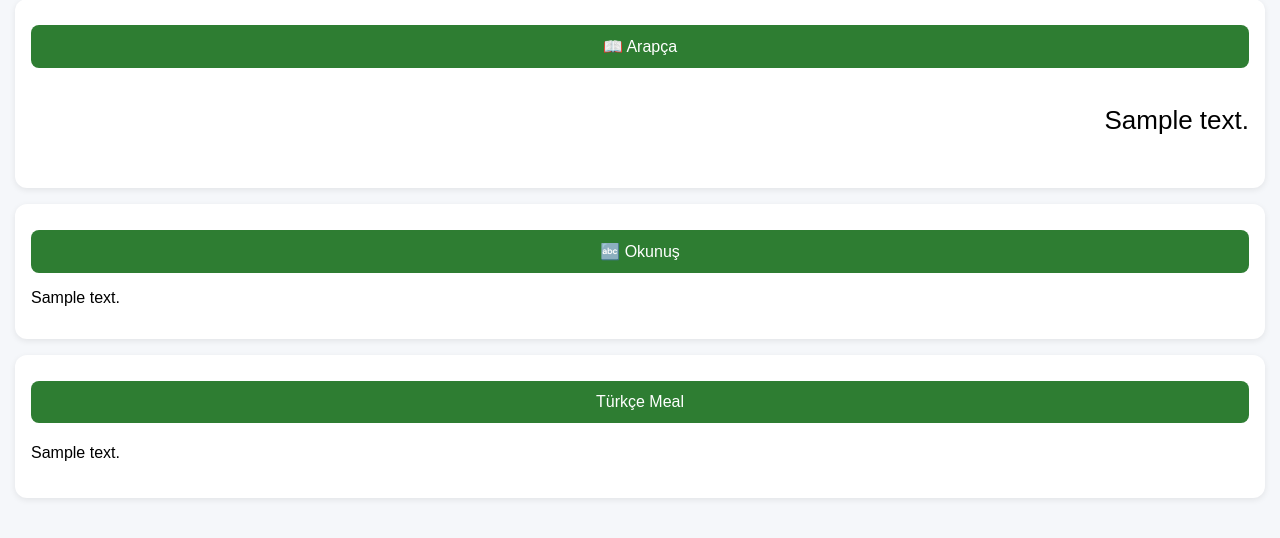
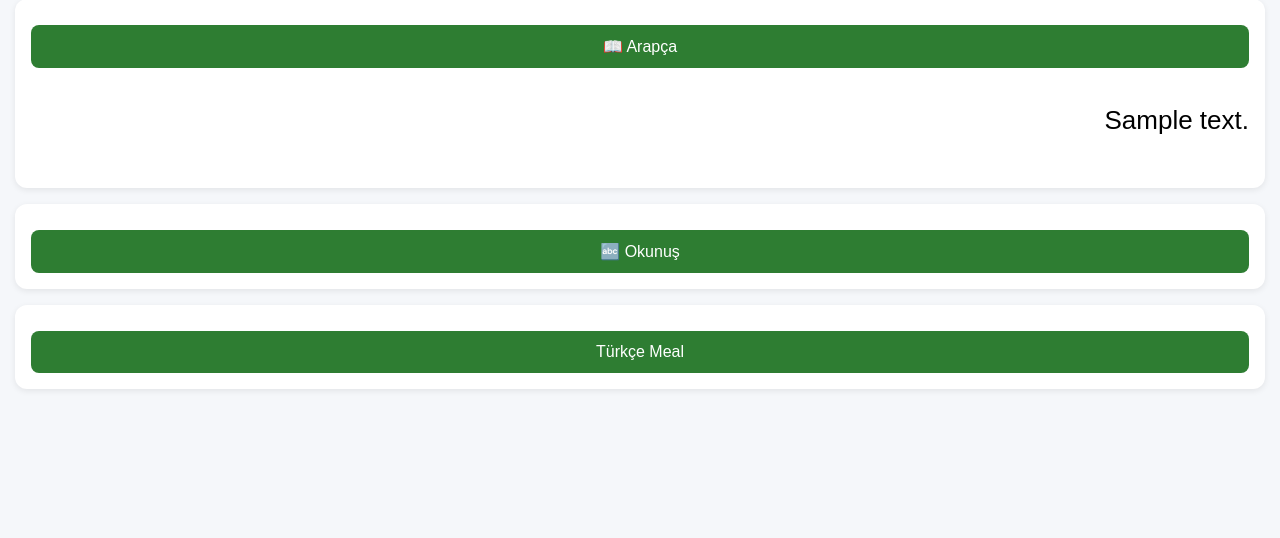
Before and after one commit to hayzen60/kuran_app, a Flask app: template templates/sure.html in a window 1280 px wide. Shown: the part 187-725 px from the top of the page. Run offline with Flask 3, Linux system fonts and the light colour scheme; the template is opened without the code that fills it: most values are stand-ins (such as "Sample title", 1, 10 or a date in 2020).

Commit message:
content default hidden

```diff
--- a/static/script.js
+++ b/static/script.js
@@ -6,3 +6,11 @@ function toggleSection(id) {
         el.style.display = "block";
     }
 }
+
+// Sayfa açıldığında Arapça otomatik açık olsun
+window.addEventListener("DOMContentLoaded", function() {
+    var arabic = document.getElementById("arabic");
+    if (arabic) {
+        arabic.style.display = "block";
+    }
+});
--- a/static/style.css
+++ b/static/style.css
@@ -37,6 +37,11 @@ button {
 .meal {
     font-size: 16px;
     line-height: 1.7;
+}
+
+.content {
+    display: none;
+    margin-top: 10px;
 }
 
 /* Loading Screen */
```
